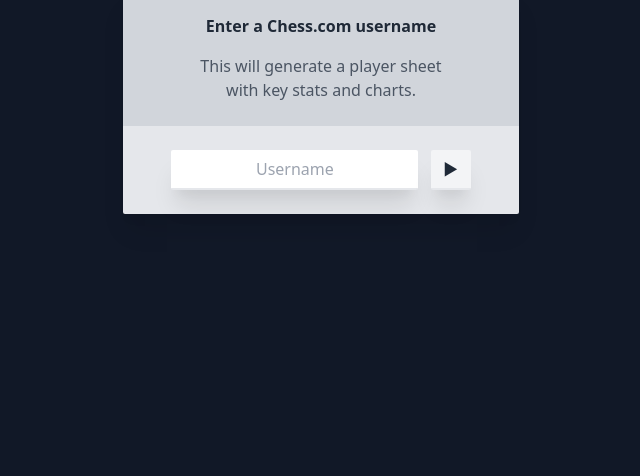
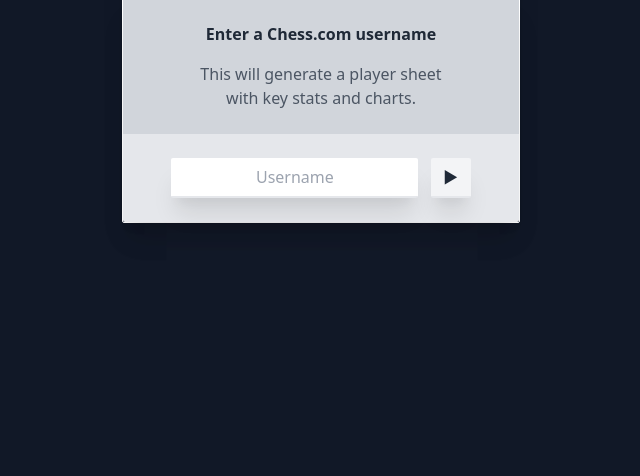
Before and after one commit to lukasgjetting/chess-com-player-sheet, a website built with Parcel: page src/index.html in a window 1280 px wide. Shown: the part 324-800 px from the top of the page, without its empty margins (319-959 px from the left). Built offline with nearby package versions, Linux system fonts and the light colour scheme.

Commit message:
Add some more background

```diff
--- a/src/index.html
+++ b/src/index.html
@@ -15,6 +15,7 @@
         </script>
     </head>
     <body class="bg-gray-900 w-full h-full flex flex-col justify-center items-center">
+        <div class="text-center border border-white pt-4 rounded-sm shadow-xl bg-gray-800">
             <h1 class="text-white font-light text-3xl mb-4">Chess.com Player Sheet</h1>
             <div class="flex flex-col bg-gray-200 rounded-sm shadow-xl text-center">
                 <div class="px-12 py-6 bg-gray-300 flex flex-col">
@@ -41,6 +42,7 @@
                     </div>
                 </div>
             </div>
+        </div>
         <script src="script.ts"></script>
     </body>
 </html>
```
Lines whose indentation alone changed are shown as unchanged.
